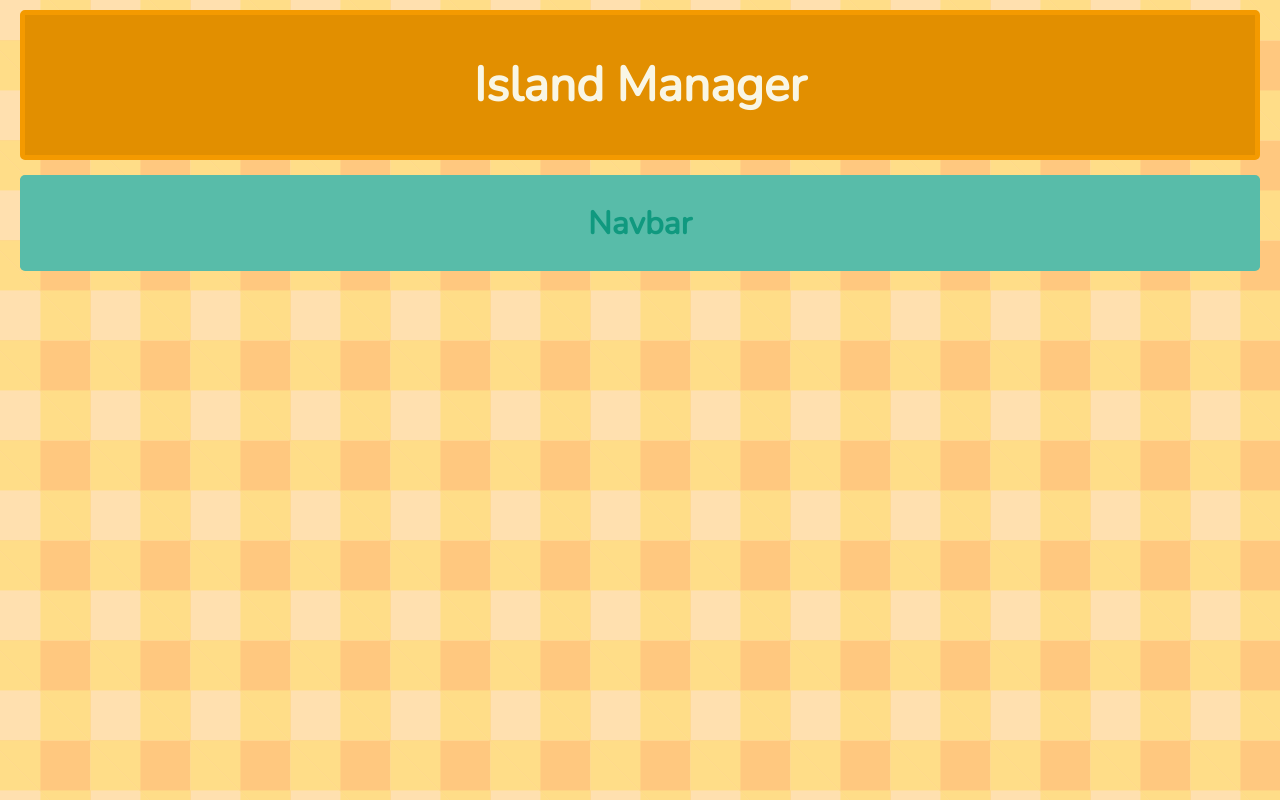
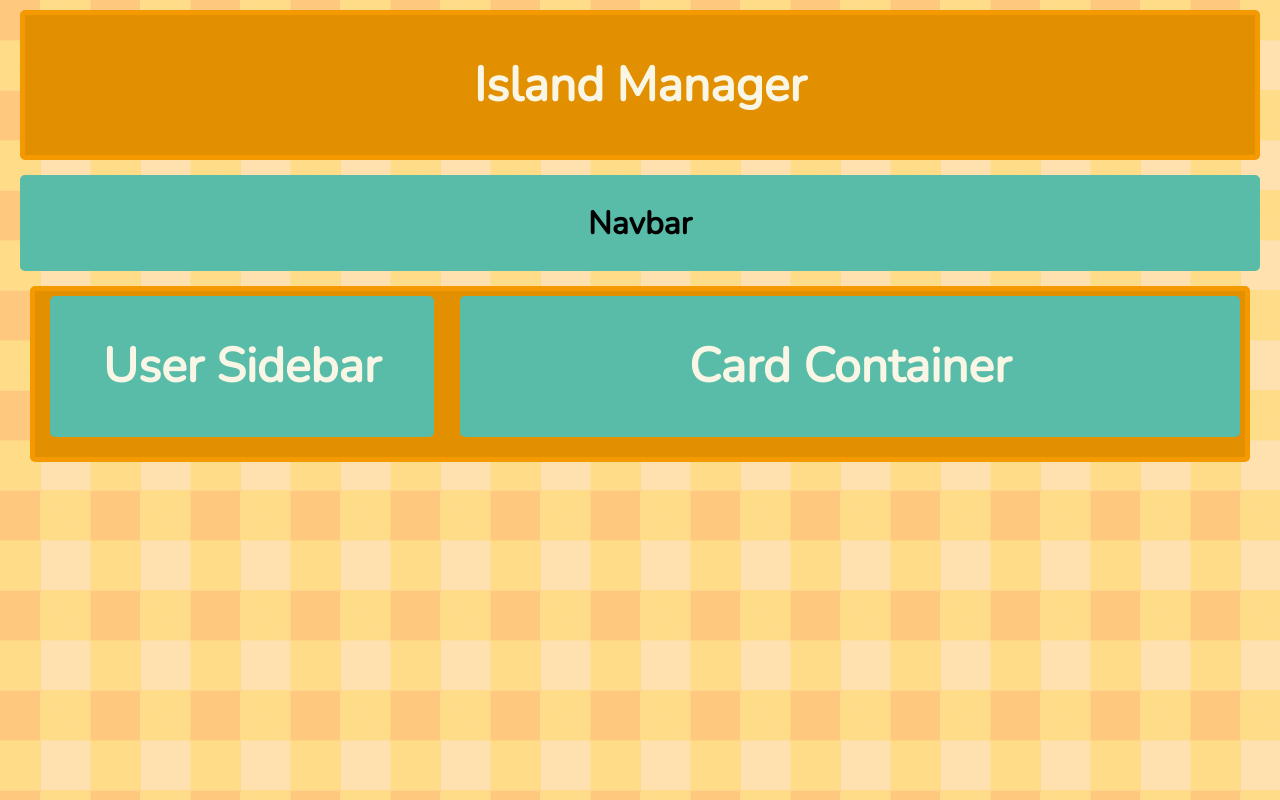
Before and after one commit to denimcouch/island-helper-frontend, a React (Create React App) app: page / in a window 1280 px wide. Built offline with nearby package versions, Linux system fonts and the light colour scheme; no server answers.

Commit message:
set up User Sidebar and Card Container

```diff
--- a/src/App.css
+++ b/src/App.css
@@ -187,3 +187,21 @@
 .section.green {
   color: #10997f;
 }
+
+#display-container{
+  height: 100%;
+}
+
+#user-sidebar {
+  width: 30%;
+  overflow-x: hidden;
+  z-index: 1;
+  justify-content: left;
+  position: fixed;
+}
+
+#card-container {
+  width: 65%;
+  margin-left: 35%;
+  justify-content: left;
+}
--- /dev/null
+++ b/src/containers/CardContainer.js
@@ -0,0 +1,12 @@
+import React from 'react'
+
+const CardContainer = () => {
+
+    return (
+        <div id="card-container" className="section teal">
+            <h1 className="acnh-text">Card Container</h1>
+        </div>
+    )
+}
+
+export default CardContainer
--- a/src/containers/DisplayContainer.js
+++ b/src/containers/DisplayContainer.js
@@ -1,10 +1,13 @@
 import React from 'react'
+import UserSideBar from './UserSideBar'
+import CardContainer from './CardContainer'
 
 const DisplayContainer = (props) => {
 
     return (
-        <div className="title friend">
-            <h1 className="acnh-text">Island Manager</h1>
+        <div id="display-container" className="title friend">
+            <UserSideBar />
+            <CardContainer />
         </div>
     )
 }
--- a/src/containers/MainContainer.js
+++ b/src/containers/MainContainer.js
@@ -1,5 +1,10 @@
 import React, { Component } from 'react'
 import Navbar from './Navbar'
+import DisplayContainer from './DisplayContainer'
+
+const villagersURL = 'http://localhost:3000/villagers'
+const fishURL = 'http://localhost:3000/fish'
+const bugsURL = 'http://localhost:3000/bugs'
 
 class MainContainer extends Component{
 
@@ -9,10 +14,35 @@ class MainContainer extends Component{
         bugs: []
       }
 
+    componentDidMount(){
+        fetch(villagersURL)
+        .then(res => res.json())
+        .then(villagers => {
+            this.setState({
+                villagers
+            })
+        })
+        fetch(fishURL)
+        .then(res => res.json())
+        .then(fish => {
+            this.setState({
+                fish
+            })
+        })
+        fetch(bugsURL)
+        .then(res => res.json())
+        .then(bugs => {
+            this.setState({
+                bugs
+            })
+        })
+    }
+
     render () {
         return (
-        <div className="section green">
+        <div className='section' >
             <Navbar />
+            <DisplayContainer />
         </div>
     )
     }
--- /dev/null
+++ b/src/containers/UserSideBar.js
@@ -0,0 +1,12 @@
+import React from 'react'
+
+const UserSideBar = () => {
+
+    return (
+        <div id='user-sidebar' className="section teal">
+            <h1 className="acnh-text">User Sidebar</h1>
+        </div>
+    )
+}
+
+export default UserSideBar
```
Also changed, not shown: src/containers/UserHome.js (deleted, +0 -12 lines).
